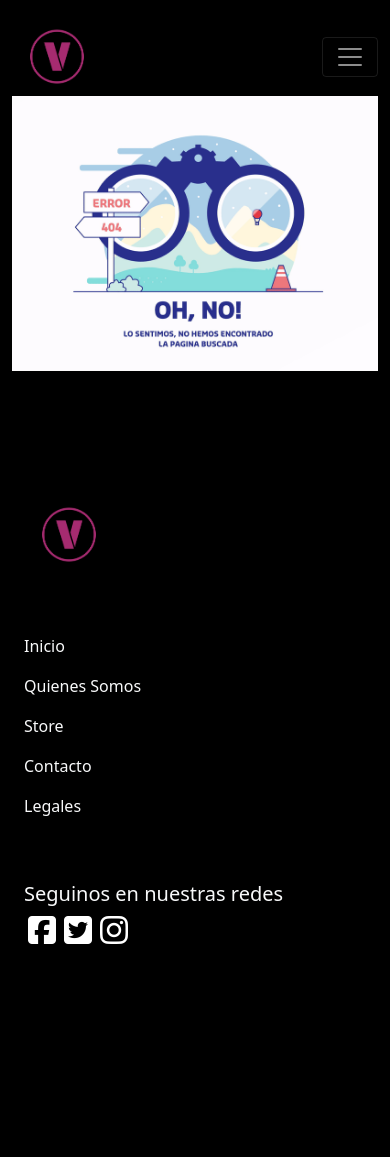
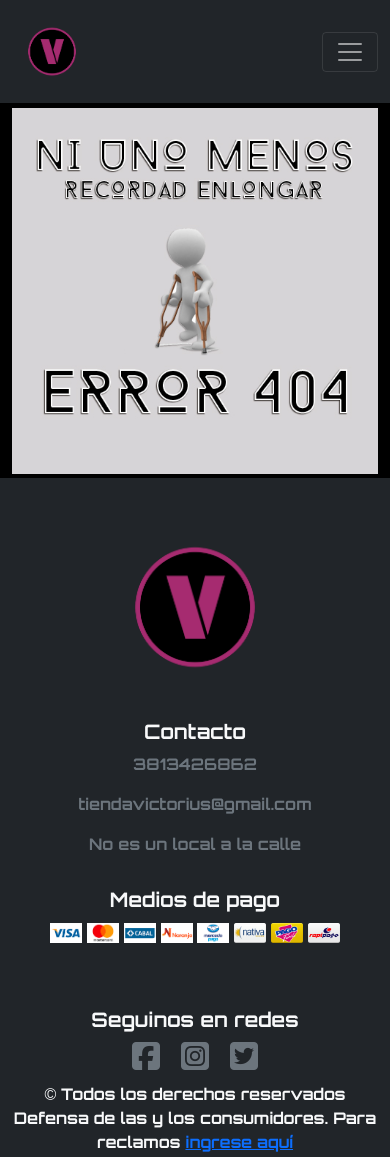
Before and after one commit to natyacvedo/proyectoGimnasio, a plain HTML site: page paginas/error404.html in a window 390 px wide. Before the commit the page ends 972 px from the top, so only its background shows below. Drawn offline with Linux system fonts and the light colour scheme.

Commit message:
se cambia estilo en admin, se vuelve resposive error404 y se modifica imagen, se agrega nav y footer

```diff
--- /dev/null
+++ b/css/admin.css
@@ -0,0 +1,3 @@
+.tabla{
+    overflow-y: scroll;
+}
--- a/css/style.css
+++ b/css/style.css
@@ -40,7 +40,7 @@ body{
   background-position: center;
 }
 
-/* .modalRegistro{
+.modalRegistro{
   background-image: url(../img/modalRegistro.jpeg);
   background-position: center;
 }
@@ -68,7 +68,7 @@ body{
 }
 
 .colorSuscripcion {
-    background-color: #bc21bc;
+    background-color: #a62b70;
 }
 
 .imgCircular {
@@ -154,5 +154,5 @@ body{
 }
 
 .titulosColor{
-    color: whitesmoke;
+    color: rgb(207, 202, 202);
 }
--- a/paginas/error404.html
+++ b/paginas/error404.html
@@ -22,117 +22,126 @@
   </head>
   <body>
     <header>
-      <nav class="navbar navbar-expand-md navbar-dark colorFondo fixed-top">
+      <nav class="navbar navbar-expand-lg navbar-dark bg-dark navfixed">
         <div class="container">
           <a class="navbar-brand" href="../index.html">
-            <img src="../img/LogoV.png" alt="imagen del logotipo " width="90px" />
+              <img src="../img/LogoV.png" alt="Logo del Navbar "width="80px">
           </a>
           <button
             class="navbar-toggler"
             type="button"
             data-bs-toggle="collapse"
-            data-bs-target="#navBarPlantilla"
-            aria-controls="navBarPlantilla"
+            data-bs-target="#navbarSupportedContent"
+            aria-controls="navbarSupportedContent"
             aria-expanded="false"
-            aria-label="Toggle navigation"
-          >
+            aria-label="Toggle navigation">
             <span class="navbar-toggler-icon"></span>
           </button>
-          <div class="collapse navbar-collapse" id="navBarPlantilla">
-            <ul class="navbar-nav ms-auto mb-2 mb-lg-0">
-              <li class="nav-item mx-2">
-                <a class="nav-link" aria-current="page" href="../index.html"
-                  >Inicio</a
-                >
+          <div class="collapse navbar-collapse" id="navbarSupportedContent">
+            <ul class="navbar-nav ms-auto mb-2 mb-lg-0 fs-5 ">
+              <li class="nav-item">
+                <a class="text-white nav-link" aria-current="page" href="paginas/login.html">Login</a>
               </li>
-              <li class="nav-item mx-2">
-                <a class="nav-link" href="Store.html">
-                  Quienes Somos
-                </a>
+              <li class="nav-item">
+                <a class="text-white nav-link" href="admin.html">Admin</a>
               </li>
-              <li class="nav-item mx-2">
-                <a class="nav-link" href="/quienesSomos.html"
-                  >Store</a
-                >
+              <li class="nav-item">
+                <a class="text-white nav-link" href="quienesSomos.html">Quienes Somos</a>
               </li>
-              <li class="nav-item px-1 mx-2">
-                <a href="login.html" class="btn colorBotonIS marginBotonesNav">Iniciar Sesión</a>
+              <li class="nav-item">
+                <a class="text-white nav-link" href="registro.html">Registro</a>
               </li>
-              <li class="nav-item px-1 mx-2">
-                <button
-                  class="btn colorSuscripcion marginBotonesNav"
-                  type="button"
-                  data-bs-toggle="modal"
-                  data-bs-target="#ModalSuscripcion"
-                >
-                  Suscripción
-                </button>
+              <li class="nav-item">
+                <form class="d-flex">
+                  <div class="input-group">
+                    <input type="text" class="form-control" placeholder="" aria-label="Recipient's username"
+                      aria-describedby="button-addon2">
+                    <button class="btn btn-outline-secondary" type="button" id="button-addon2">Buscar</button>
+                  </div>
+                </form>
               </li>
             </ul>
           </div>
         </div>
       </nav>
     </header>
-    <main class="container-fluid py-5 my-5">
-      <div class="d-flex justify-content-center w-100">
-        <img src="../img/404.gif" alt="imagen de error" class="w-100" />
+    <main class="container py-1 mt-5">
+      <div class="d-flex justify-content-center w-100 mt-2">
+        <img src="../img/error 404.jpg" alt="imagen de error" class="w-100 mt-5"/>
       </div>
     </main>
-    <footer class="container-fluid colorFondo">
+    <footer class="bg-dark py-4 text-light">
       <section class="container">
         <article class="row">
-        <div class="col-sm-12 col-md-4 col-lg-4 py-4 logoResponsive">
-          <a href="../index.html"><img src="../img/LogoV.png" alt="icono del logotipo " width="90px"></a>
-        </div>
-        <div class="col-sm-12 col-md-4 col-lg-4 py-4">
-          <ul class="navbar-nav ms-0 mb-2 mb-lg-0">
-            <li class="nav-item">
-              <a
-                class="nav-link active text-light aria-current="
-                href="../index.html"
-                >Inicio</a
-              >
-            </li>
-            <li class="nav-item">
-              <a class="nav-link text-light" href="Store.html"
-                >Quienes Somos</a
-              >
-            </li>
-            <li class="nav-item">
-              <a class="nav-link text-light" href="quienesSomos.html"
-                >Store</a
-              >
-            </li>
-            <li class="nav-item">
-              <a class="nav-link text-light" href="Contacto.html"
-                >Contacto</a
-              >
-            </li>
-            <li class="nav-item">
-              <a class="nav-link text-light" href="Error404.html"
-                >Legales</a
-              >
-            </li>
-          </ul>
-        </div>
-        <div class="col-sm-12 col-md-4 col-lg-4 py-4  text-light">
-          <h5 class="logoResponsive">Seguinos en nuestras redes</h5>
-          <div class=" d-flex redesResponsive">
-            <a href="Error504.html" class="text-white facebook" target="blank"
-              ><i class="fab fa-facebook-square fa-2x px-1"></i
-            ></a>
-            <a href="Error504.html" class="text-white twitter" target="blank"
-              ><i class="fab fa-twitter-square fa-2x px-1"></i
-            ></a>
-            <a href="Error504.html" class="text-white instagram" target="blank"
-              ><i class="fab fa-instagram fa-2x px-1"></i
-            ></a>
+          <div class="col-sm-12 col-md-4 col-lg-3 my-2 text-center">
+            <img src="../img/LogoV.png" alt="Logo de Gimnasio" width="200" />
           </div>
-        </div>
-      </article>
+          <div class="col-sm-12 col-md-4 col-lg-3 my-2 text-center">
+            <h5>Contacto</h5>
+            <div class="text-secondary">
+              <p>3813426862</p>
+              <p>tiendavictorius@gmail.com</p>
+              <p>No es un local a la calle</p>
+            </div>
+          </div>
+          <div class="col-md footer-payments-shipping-logos text-center col-sm-12 col-md-4 col-lg-3 my-2">
+            <h5>Medios de pago</h5>
+            <div class="mb-5">
+              <img src="../img/visa.png"
+                data-src=""
+                class="icon-logo lazyloaded" alt="visa" width="32" height="20" />
+              <img
+                src="../img/mastercard.png"
+                data-src=""
+                class="icon-logo lazyloaded" alt="mastercard" width="32" height="20" />
+              <img src="../img/cabal.png"
+                data-src=""
+                class="icon-logo lazyloaded" alt="ar_cabal" width="32" height="20" />
+              <img
+                src="../img/naranja.png"
+                data-src=""
+                class="icon-logo lazyloaded" alt="ar_tarjeta-naranja" width="32" height="20" />
+              <img
+                src="../img/mercadopago.png"
+                data-src=""
+                class="icon-logo lazyloaded" alt="mercadopago" width="32" height="20" />
+              <img src="../img/nativa.png"
+                data-src=""
+                class="icon-logo lazyloaded" alt="nativa" width="32" height="20" />
+              <img
+                src="../img/pagofacil.png"
+                data-src=""
+                class="icon-logo lazyloaded" alt="pagofacil" width="32" height="20" />
+              <img src="../img/rapipago.png"
+                data-src=""
+                class="icon-logo lazyloaded" alt="rapipago" width="32" height="20" />
+            </div>
+          </div>
+          <div class="col-sm-12 col-md-4 col-lg-3 my-2">
+            <div class="text-center">
+              <h5>Seguinos en redes</h5>
+              <div class="centrar">
+                <a href="https://fontawesome.com/v5.15/icons/twitter-square?style=brands" target="_blank"
+                  class="text-secondary mx-2">
+                  <i class="fab fa-facebook-square fa-2x"></i></a>
+                <a href="https://fontawesome.com/v5.15/icons/twitter-square?style=brands" target="_blank"
+                  class="text-secondary mx-2">
+                  <i class="fab fa-instagram-square fa-2x"></i></a>
+                <a href="https://fontawesome.com/v5.15/icons/twitter-square?style=brands" target="_blank"
+                  class="text-secondary mx-2">
+                  <i class="fab fa-twitter-square fa-2x"></i></a>
+              </div>
+            </div>
+        </article>
       </section>
+      <div class="text-center">
+        &copy; Todos los derechos reservados
+        <p>Defensa de las y los consumidores. Para reclamos
+          <a class="font-weight-bold" href="https://www.argentina.gob.ar/produccion/defensadelconsumidor/formulario"
+            target="_blank"> ingrese aquí</a></p>
+      </div>
+      </div>
     </footer>
-
     <!-- JavaScript  -->
     <script src="../js/bootstrap.min.js"></script>
   </body>
```
Also changed, not shown: paginas/admin.html (+7 -6 lines), img/error 404.jpg (added).
